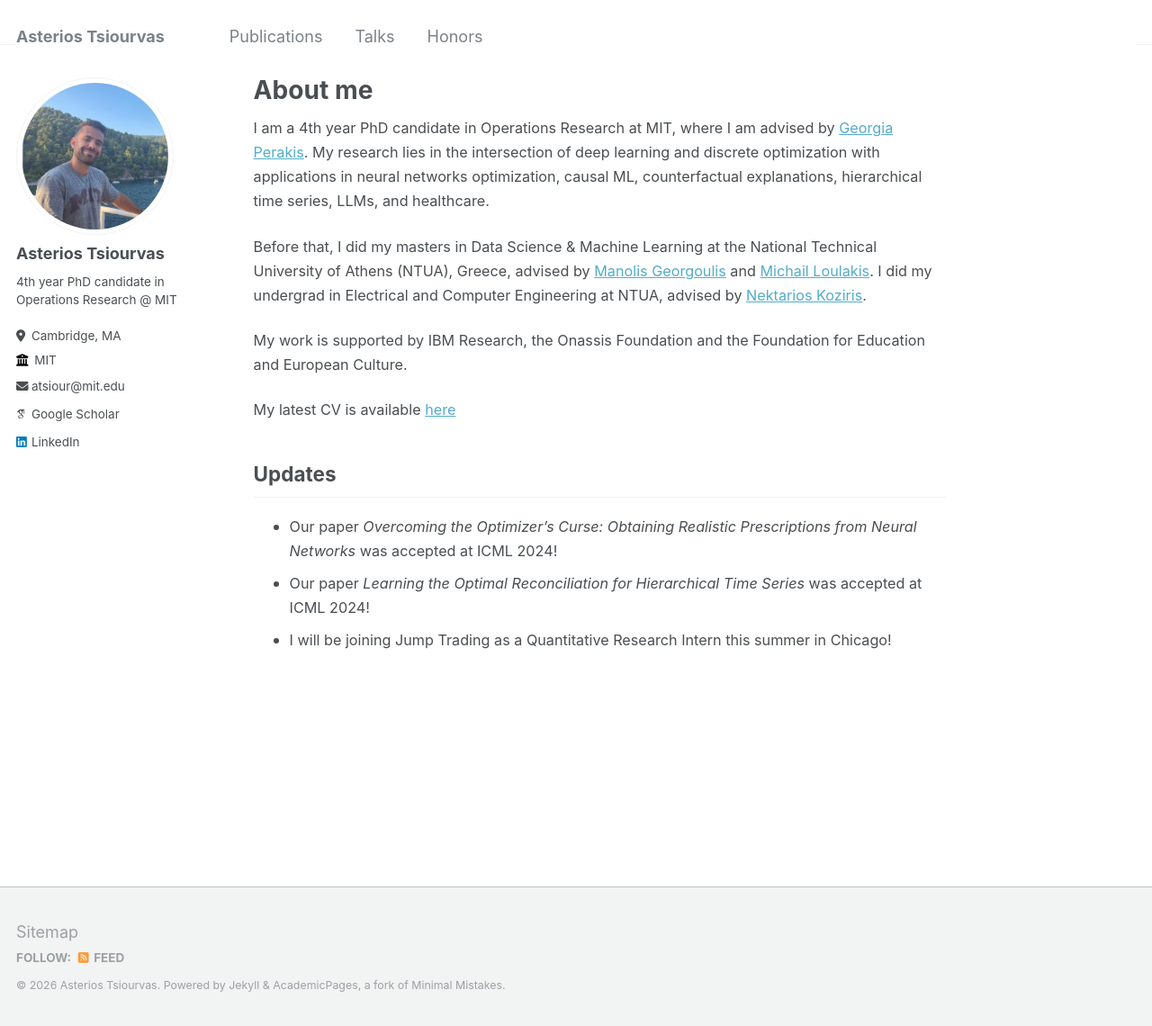
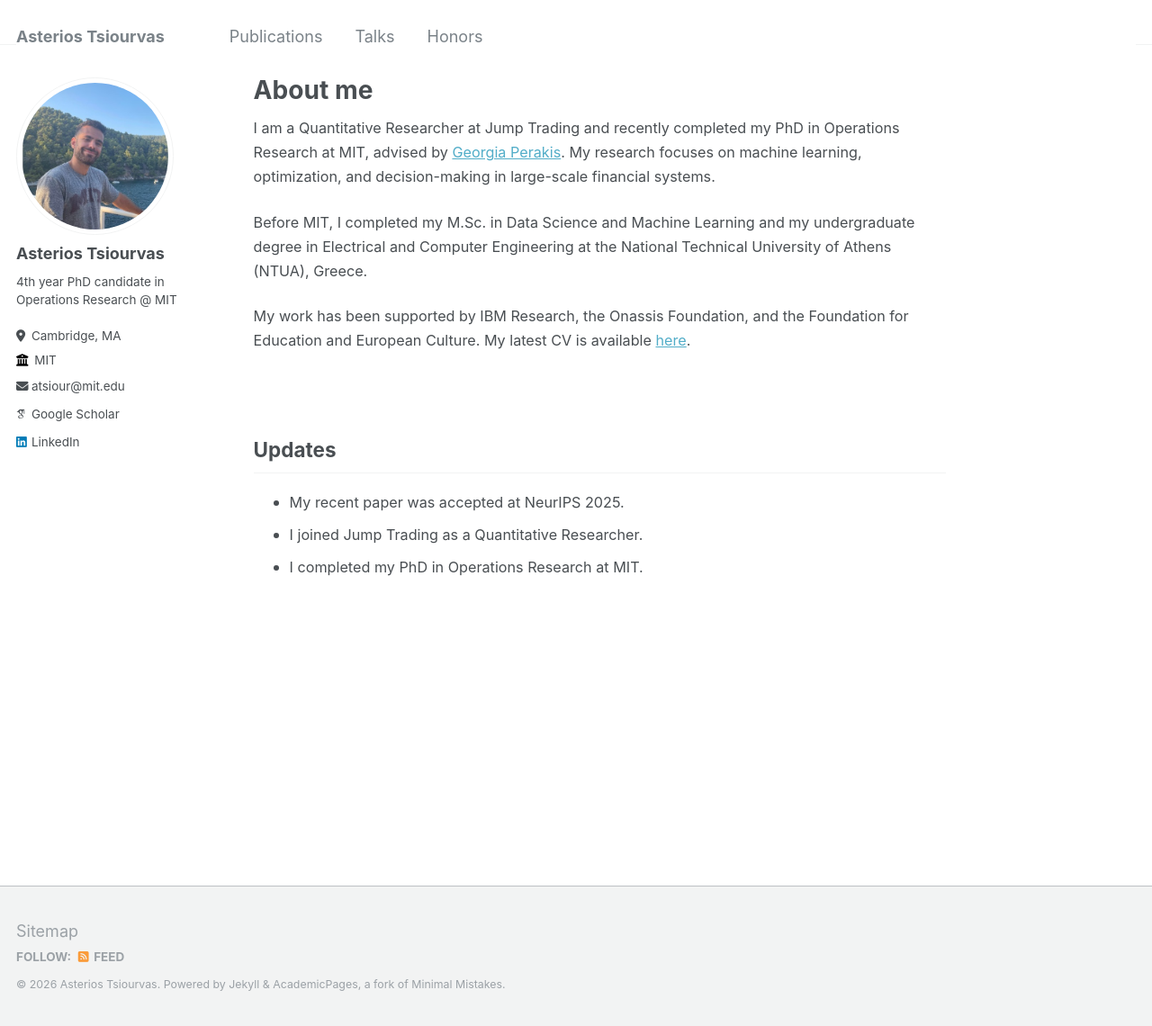
Before and after one commit to asterios-tsiourvas/asterios-tsiourvas.github.io, a Jekyll site: the page built from _pages/about.md, in a window 1280 px wide and 1140 px high. Shown: the whole window at 90% size. Built offline with Jekyll 4.4.1, drawn with Linux system fonts in a browser that asks for light colours; some web fonts are replaced.

Commit message:
update about me page

```diff
--- a/_pages/about.md
+++ b/_pages/about.md
@@ -7,16 +7,22 @@ redirect_from:
   - /about.html
 ---
 
-<span style="font-size: 0.9em;">I am a 4th year PhD candidate in Operations Research at MIT, where I am advised by [Georgia Perakis](https://mitmgmtfaculty.mit.edu/gperakis/). My research lies in the intersection of deep learning and discrete optimization with applications in neural networks optimization, causal ML, counterfactual explanations, hierarchical time series, LLMs, and healthcare. </span>
+<span style="font-size: 0.9em;">
+I am a Quantitative Researcher at Jump Trading and recently completed my PhD in Operations Research at MIT, advised by [Georgia Perakis](https://mitmgmtfaculty.mit.edu/gperakis/). My research focuses on machine learning, optimization, and decision-making in large-scale financial systems.
+</span>
 
-<span style="font-size: 0.9em;">Before that, I did my masters in Data Science & Machine Learning at the National Technical University of Athens (NTUA), Greece, advised by [Manolis Georgoulis](http://www.math.ntua.gr/~georgoulis/) and [Michail Loulakis](http://www.math.ntua.gr/~loulakis/info/Home.html). I did my undergrad in Electrical and Computer Engineering at NTUA, advised by [Nektarios Koziris](http://www.cslab.ntua.gr/~nkoziris/).</span>
+<span style="font-size: 0.9em;">
+Before MIT, I completed my M.Sc. in Data Science and Machine Learning and my undergraduate degree in Electrical and Computer Engineering at the National Technical University of Athens (NTUA), Greece.
+</span>
 
-<span style="font-size: 0.9em;">My work is supported by IBM Research, the Onassis Foundation and the Foundation for Education and European Culture.</span>
+<span style="font-size: 0.9em;">
+My work has been supported by IBM Research, the Onassis Foundation, and the Foundation for Education and European Culture. My latest CV is available [here](./Asterios_Tsiourvas_Academic_CV.pdf).
+</span>
 
-<span style="font-size: 0.9em;">My latest CV is available [here](./Asterios_Tsiourvas_Academic_CV.pdf)</span>
 <br>
+
 ## Updates
 
-  * <span style="font-size: 0.9em;">Our paper *Overcoming the Optimizer's Curse: Obtaining Realistic Prescriptions from Neural Networks* was accepted at ICML 2024!</span>
-  * <span style="font-size: 0.9em;">Our paper *Learning the Optimal Reconciliation for Hierarchical Time Series* was accepted at ICML 2024!</span>
-  * <span style="font-size: 0.9em;">I will be joining Jump Trading as a Quantitative Research Intern this summer in Chicago! </span>
+* <span style="font-size: 0.9em;">My recent paper was accepted at NeurIPS 2025.</span>
+* <span style="font-size: 0.9em;">I joined Jump Trading as a Quantitative Researcher.</span>
+* <span style="font-size: 0.9em;">I completed my PhD in Operations Research at MIT.</span>
```
